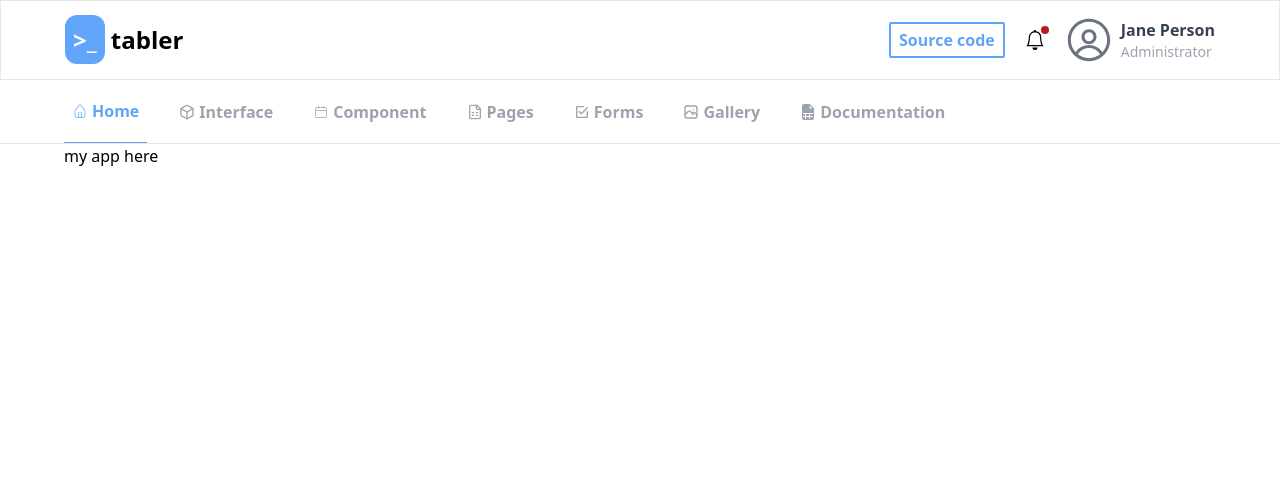
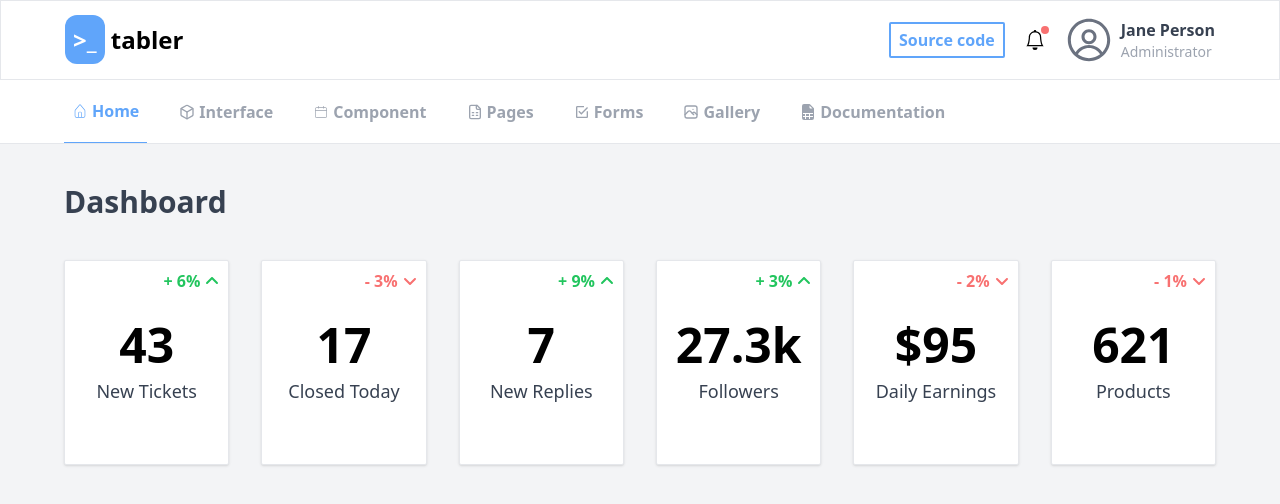
Before and after one commit to asapconet/mavencodedb, a React (Vite) app: page / in a window 1280 px wide. Shown: the top 504 px of the page. Built offline with nearby package versions, Linux system fonts and the light colour scheme.

Commit message:
feat: add dashboard cards x10

```diff
--- a/src/app/app.tsx
+++ b/src/app/app.tsx
@@ -1,10 +1,26 @@
+import Card from "components/organisms/card";
 import { DashboardLayout } from "../layouts/dashboardLayout";
+import { cardData } from "../data/cardData";
 
 function App() {
   return (
     <main>
       <DashboardLayout>
-        <div className="px-4 lg:px-16">my app here</div>
+        <div className="px-4 lg:px-16">
+          <p className="text-3xl font-semibold capitalize text-neu-2 py-10">
+            dashboard
+          </p>
+          <div className="grid grid-cols-6 gap-8">
+            {cardData.map((data, index) => (
+              <Card
+                key={index}
+                title={data.title}
+                description={data.description}
+                growthRate={data.growthRate}
+              />
+            ))}
+          </div>
+        </div>
       </DashboardLayout>
     </main>
   );
--- a/src/components/molecules/header.tsx
+++ b/src/components/molecules/header.tsx
@@ -3,7 +3,7 @@ import { RxAvatar } from "react-icons/rx";
 
 export const Header = () => {
   return (
-    <header className="flex items-center justify-between h-20 border-b border-[1.5px] border-gray-200 px-4 lg:px-16">
+    <header className="flex items-center justify-between h-20 border-b border-[1.5px] border-gray-200 px-4 lg:px-16 bg-white">
       <div className="text-2xl font-semibold">
         <span className="p-2 rounded-xl text-center text-white bg-pri">
           &gt;_
--- a/src/components/molecules/navbar.tsx
+++ b/src/components/molecules/navbar.tsx
@@ -13,7 +13,7 @@ const NavItem: React.FC<NavProps> = ({ icon: Icon, label, isActive }) => (
 
 export const NavBar: React.FC = () => {
   return (
-    <nav className="flex items-center gap-6 h-16 border-b-[1.5px] border-gray-200 px-4 lg:px-16">
+    <nav className="flex items-center gap-6 h-16 border-b-[1.5px] border-gray-200 px-4 lg:px-16 bg-white">
       {navItems.map(({ icon, label, isActive }) => (
         <NavItem key={label} icon={icon} label={label} isActive={isActive} />
       ))}
--- a/src/components/organisms/card/card.tsx
+++ b/src/components/organisms/card/card.tsx
@@ -1,49 +1,41 @@
-import {
-  forwardRef,
-  ComponentProps,
-  RefAttributes,
-  ForwardRefExoticComponent,
-  SVGProps,
-} from "react";
+import { forwardRef } from "react";
+import { FaAngleDown, FaAngleUp } from "react-icons/fa6";
 
-export interface CardProps
-  extends Omit<ComponentProps<"div">, "className" | "children"> {
+export interface CardProps {
   title: string;
   description: string;
-  Icon: ForwardRefExoticComponent<
-    Omit<SVGProps<SVGSVGElement>, "ref"> & {
-      title?: string | undefined;
-      titleId?: string | undefined;
-    } & RefAttributes<SVGSVGElement>
-  >;
-  href: string;
+  growthRate: number;
+  className?: string;
 }
 
 const Card = forwardRef<HTMLDivElement, CardProps>(
-  ({ title, description, Icon, href, ...rest }, ref) => {
+  ({ title, description, growthRate, className, ...rest }, ref) => {
+    const isPositiveGrowth = growthRate >= 0;
+
     return (
       <div
         ref={ref}
-        className="bg-white bg-opacity-5 rounded-md shadow p-4 relative overflow-hidden h-full"
+        className={`flex items-center justify-center bg-white rounded-sm border border-1
+        shadow p-4 relative overflow-hidden h-[205px] ${className}`}
         {...rest}
       >
-        <div>
-          <span className="absolute right-3 bottom-3 flex items-center justify-center rounded-md opacity-10">
-            <Icon className="h-12 w-12 text-white" aria-hidden="true" />
-          </span>
-        </div>
-        <div className="flex flex-col h-full">
-          <h3 className="text-2xl font-bold text-blue-500">{title}</h3>
-          <p className="mt-2 text-base text-gray-300 flex-1">{description}</p>
-          <div className="pt-6">
-            <a
-              href={href}
-              target="_blank"
-              rel="noreferrer"
-              className="text-white font-bold transition tracking-wide hover:text-blue-400"
-            >
-              Visit documentation →
-            </a>
+        <div className="flex flex-col items-center justify-center">
+          <h1 className="font-bold text-5xl">{title}</h1>
+          <p className="mt-2 text-lg text-neu-2 text-semibold flex-1 capitalize">
+            {description}
+          </p>
+          <div
+            className={`${isPositiveGrowth ? "text-succ" : "text-err"} absolute top-2 right-2
+             flex items-center gap-1 font-semibold`}
+          >
+            <span>
+              {isPositiveGrowth ? "+" : "-"} {Math.abs(growthRate)}%
+            </span>
+            {isPositiveGrowth ? (
+              <FaAngleUp className="text-green-500" />
+            ) : (
+              <FaAngleDown className="text-err" />
+            )}
           </div>
         </div>
       </div>
--- /dev/null
+++ b/src/data/cardData.ts
@@ -0,0 +1,14 @@
+interface CardData {
+  title: string;
+  description: string;
+  growthRate: number;
+}
+
+export const cardData: CardData[] = [
+  { title: "43", description: "new tickets", growthRate: 6 },
+  { title: "17", description: "closed today", growthRate: -3 },
+  { title: "7", description: "new replies", growthRate: 9 },
+  { title: "27.3k", description: "followers", growthRate: 3 },
+  { title: "$95", description: "daily earnings", growthRate: -2 },
+  { title: "621", description: "products", growthRate: -1 },
+];
--- a/src/index.scss
+++ b/src/index.scss
@@ -17,7 +17,7 @@
   }
 
   main {
-    @apply min-h-screen w-full;
+    @apply min-h-screen w-full bg-gray-100;
 
     -webkit-animation: slide 2s linear infinite;
     animation: slide 4s linear infinite;
--- a/tailwind.config.js
+++ b/tailwind.config.js
@@ -5,7 +5,8 @@ export default {
       colors: {
         pri: "#60a5fa",
         sec: "",
-        err: "#b91c1c",
+        err: "#f87171",
+        succ: " #22c55e",
         neu: {
           1: "#9ca3af",
           2: "#374151",
```
